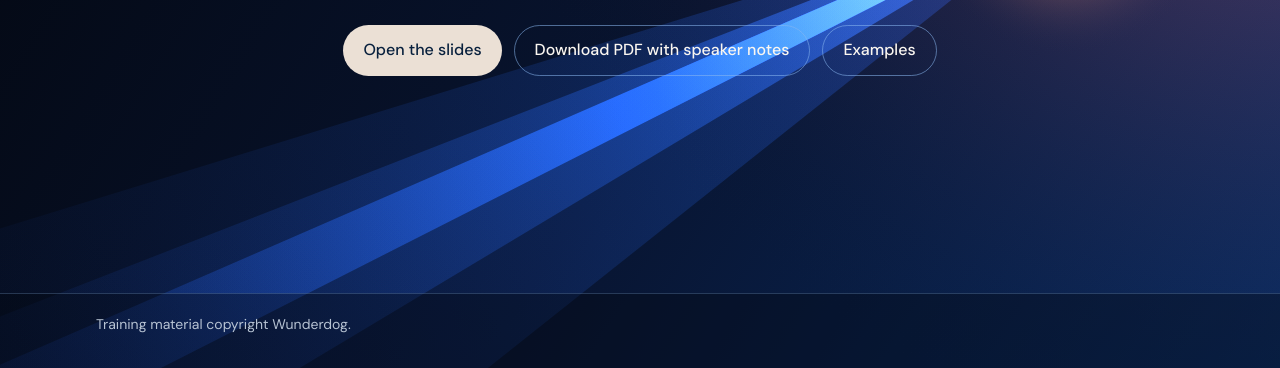
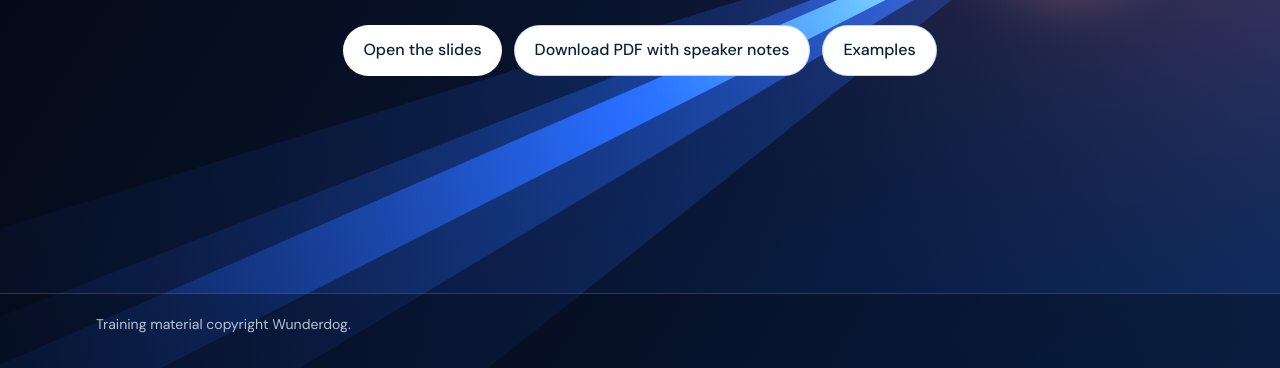
Before and after one commit to wunderdogsw/ai-driven-development-day, a website: page docs/index.html in a window 1280 px wide. Shown: the part 432-800 px from the top of the page. Drawn offline with Linux system fonts and the light colour scheme.

Commit message:
style(button): update button background and ghost styles for improved visibility

```diff
--- a/docs/index.html
+++ b/docs/index.html
@@ -21,8 +21,8 @@ canvas.wd-streaks { position: fixed; inset: 0; width: 100%; height: 100%; z-inde
 h1 { margin: 0 0 16px; max-width: 16ch; font-size: clamp(40px, 7vw, 72px); line-height: 1.05; font-weight: 500; letter-spacing: -.01em; color: var(--wd-sand); }
 .hero p { margin: 0; max-width: 56ch; font-size: 18px; color: var(--muted); }
 .actions { display: flex; flex-wrap: wrap; justify-content: center; gap: 12px; margin-top: 28px; }
-.btn { display: inline-flex; align-items: center; gap: 8px; padding: 12px 20px; border-radius: 999px; font-weight: 500; text-decoration: none; color: var(--wd-navy); background: var(--wd-sand); }
-.btn.ghost { color: var(--wd-offwhite); background: transparent; border: 1.5px solid rgba(139, 184, 240, .55); }
+.btn { display: inline-flex; align-items: center; gap: 8px; padding: 12px 20px; border-radius: 999px; font-weight: 500; text-decoration: none; color: var(--wd-navy); background: #fff; }
+.btn.ghost { color: var(--wd-navy); background: #fff; border: 1.5px solid rgba(139, 184, 240, .55); }
 .btn:focus-visible { outline: 2px solid var(--wd-light-blue); outline-offset: 3px; }
 .day { list-style: none; margin: 0 0 72px; padding: 8px; display: grid; gap: 8px; background: rgba(8, 32, 61, .72); backdrop-filter: blur(12px); -webkit-backdrop-filter: blur(12px); border: 1px solid rgba(139, 184, 240, .3); border-radius: 20px; }
 .day a, .day .row { display: grid; grid-template-columns: 72px 48px 1fr; align-items: center; gap: 12px; padding: 14px 18px; border-radius: 14px; text-decoration: none; color: var(--wd-offwhite); }
```
